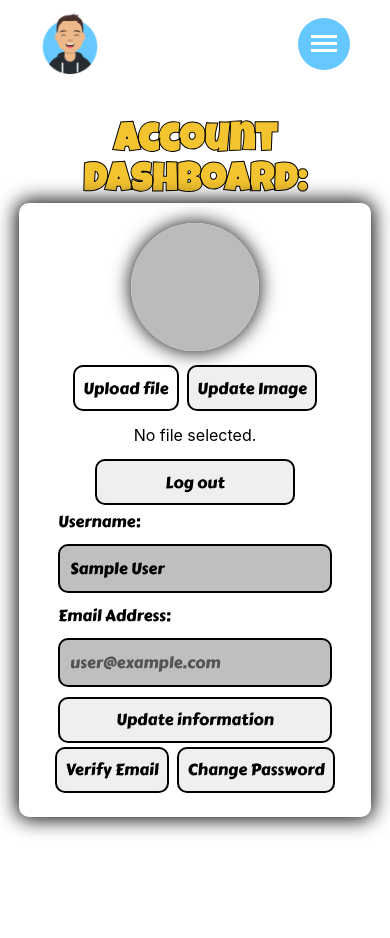
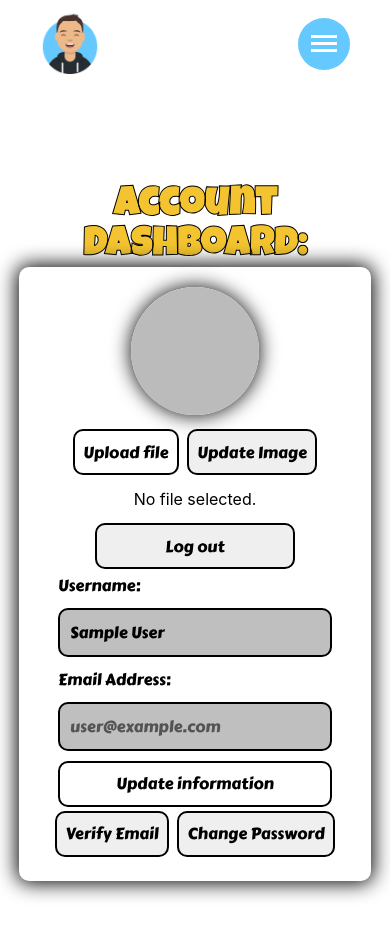
Before and after one commit to BlazingIsFire/andrews-webpage, a React (Create React App) app in the folder client/: page /dashboard in a window 390 px wide. Shown: the top 938 px of the page. Before the commit the page ends 892 px from the top, so only its background shows below. Built offline with nearby package versions, Linux system fonts and the light colour scheme; no server answers; sample sign-in values are in the browser's storage.

Commit message:
Fixed scaling issues on mobile and button text colors.

```diff
--- a/client/src/pages/DashboardPage.css
+++ b/client/src/pages/DashboardPage.css
@@ -76,6 +76,7 @@
     padding: 1vh;
     margin: 4px;
     font-size: 16px;
+    color: #000;
     font-family: Carter One;
     border: 2px solid #000;
     border-radius: 10px;
@@ -91,6 +92,7 @@
     margin: 4px;
     font-size: 16px;
     font-family: Carter One;
+    color: #000;
     border: 2px solid #000;
     border-radius: 10px;
     cursor: pointer;
@@ -115,6 +117,7 @@
     min-width: 200px;
     font-size: 16px;
     font-family: Carter One;
+    color: #000;
     border: 2px solid #000;
     border-radius: 10px;
     cursor: pointer;
@@ -165,7 +168,9 @@
 .account-update-btn{
     padding: 1vh;
     font-size: 16px;
+    color: #000;
     font-family: Carter One;
+    background-color: transparent;
     border: 2px solid #000;
     border-radius: 10px;
     cursor: pointer;
@@ -191,6 +196,7 @@
     font-size: 16px;
     font-family: Carter One;
     border: 2px solid #000;
+    color: #000;
     border-radius: 10px;
     cursor: pointer;
     transition: all .2s ease;
@@ -316,7 +322,7 @@
 
 @media only screen and (max-width: 1024px){
     .account-dashboard-container-web{
-        margin-top: 3rem;
+        margin-top: 7rem;
     }
     .account-dashboard-container-web h1{
         margin-top: 0;
@@ -350,23 +356,23 @@
         text-align: center;
     }
 }
-@media only screen and (max-width: 600px){
+/* @media only screen and (max-width: 600px){
     .account-dashboard-container-web{
-        margin-top: 0;
+        margin-top: 12rem;
     }
 }
 @media only screen and (max-width: 400px){
     .account-dashboard-container-web{
-        margin-top: 3rem;
+        margin-top: 12rem;
     }
 }
 @media only screen and (max-width: 375px){
     .account-dashboard-container-web{
-        margin-top: 8rem;
+        margin-top: 12rem;
     }
 }
 @media only screen and (max-width: 360px){
     .account-dashboard-container-web{
-        margin-top: 4.5rem;
+        margin-top: 12rem;
     }
-}
+} */
```
